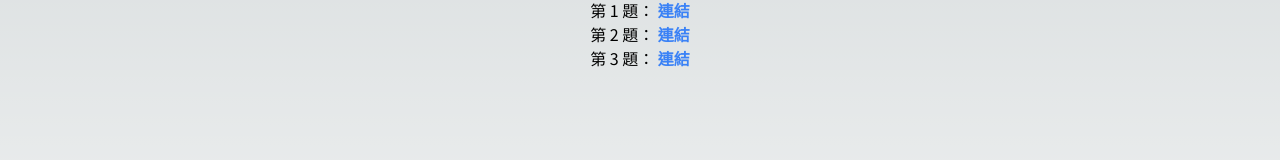
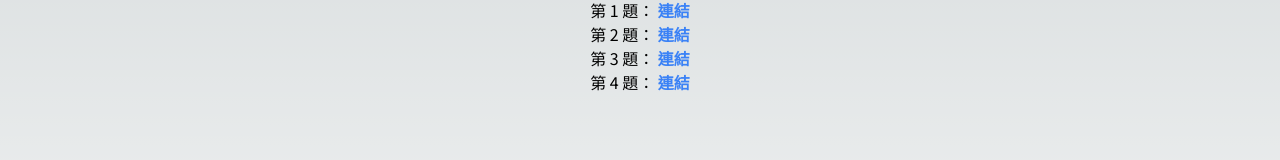
Before and after one commit to penspulse326/bat-mobile-test, a Next.js app: page / in a window 1280 px wide. Shown: the part 186-346 px from the top of the page. Built offline with nearby package versions, Linux system fonts and the light colour scheme.

Commit message:
chore: add page Problem4

```diff
--- a/app/page.tsx
+++ b/app/page.tsx
@@ -23,6 +23,12 @@ export default function Home() {
             連結
           </Link>
         </li>
+        <li>
+          第 4 題：{' '}
+          <Link href="/problem4" className="font-bold text-blue-500">
+            連結
+          </Link>
+        </li>
       </ul>
     </main>
   );
--- /dev/null
+++ b/app/problem4/page.tsx
@@ -0,0 +1,5 @@
+function Problem4Page() {
+  return <div>問題4</div>;
+}
+
+export default Problem4Page;
```
Also changed, not shown: app/globals.css (+0 -8 lines).
